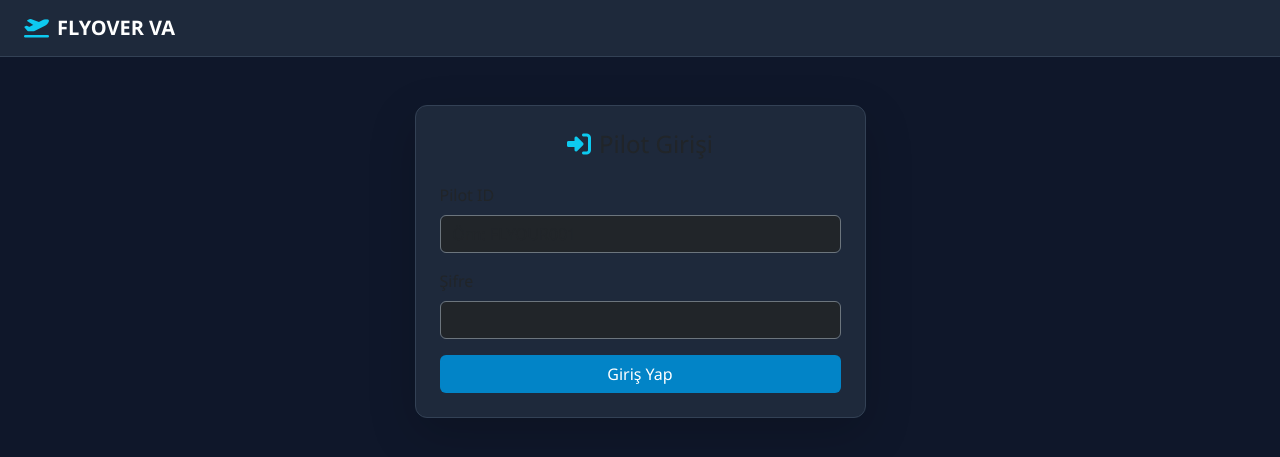
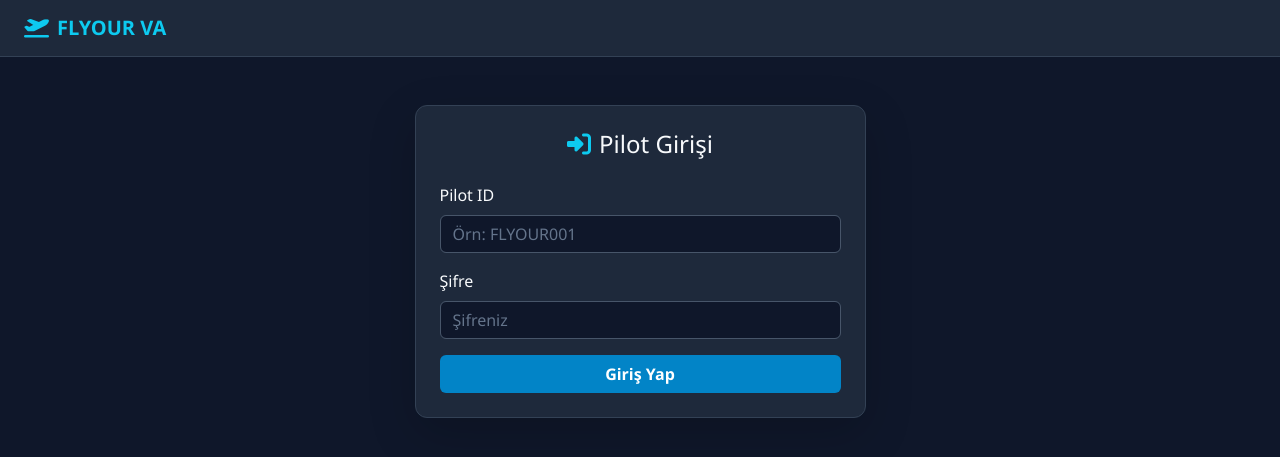
Before and after one commit to oozdfatih25-spec/flyour-va-system, a Flask app: page / in a window 1280 px wide. Shown: the top 457 px of the page. Run offline with Flask 3, Linux system fonts and the light colour scheme; some libraries are stand-ins or nearby versions.

Commit message:
Update index.html

```diff
--- a/Flyour_VA_System/templates/index.html
+++ b/Flyour_VA_System/templates/index.html
@@ -3,23 +3,43 @@
 <head>
     <meta charset="UTF-8">
     <meta name="viewport" content="width=device-width, initial-scale=1.0">
-    <title>Flyover Virtual Airways - Pilot Paneli</title>
+    <title>Flyour Virtual Airways - Pilot Paneli</title>
     <link href="https://cdn.jsdelivr.net/npm/bootstrap@5.3.0/dist/css/bootstrap.min.css" rel="stylesheet">
     <link rel="stylesheet" href="https://cdnjs.cloudflare.com/ajax/libs/font-awesome/6.4.0/css/all.min.css">
     <style>
-        body { background-color: #0f172a; color: #f8fafc; font-family: 'Segoe UI', Tahoma, Geneva, Verdana, sans-serif; }
-        .card-custom { background: #1e293b; border: 1px solid #334155; border-radius: 12px; }
+        body { background-color: #0f172a; color: #f8fafc !important; font-family: 'Segoe UI', Tahoma, Geneva, Verdana, sans-serif; }
+        .card-custom { background: #1e293b; border: 1px solid #334155; border-radius: 12px; color: #f8fafc; }
         .navbar-custom { background: #1e293b; border-bottom: 1px solid #334155; }
         .btn-flyour { background-color: #0284c7; color: white; }
         .btn-flyour:hover { background-color: #0369a1; color: white; }
         .badge-rank { background-color: #38bdf8; color: #0f172a; font-weight: bold; }
+
+        /* Tüm metinleri net beyaz yapma */
+        label, .form-label, h1, h2, h3, h4, h5, h6, p, span, div, li, small { color: #f8fafc !important; }
+        .text-muted { color: #94a3b8 !important; }
+
+        /* Form Kutuları Renk Düzeltmeleri */
+        .form-control {
+            background-color: #0f172a !important;
+            color: #ffffff !important;
+            border: 1px solid #475569 !important;
+        }
+        .form-control:focus {
+            background-color: #0f172a !important;
+            color: #ffffff !important;
+            border-color: #38bdf8 !important;
+            box-shadow: 0 0 0 0.25rem rgba(56, 189, 248, 0.25);
+        }
+        input::placeholder {
+            color: #64748b !important;
+        }
     </style>
 </head>
 <body>
 
     <!-- NAVBAR -->
     <nav class="navbar navbar-expand-lg navbar-dark navbar-custom px-4">
-        <a class="navbar-brand fw-bold" href="#"><i class="fa-solid fa-plane-departure text-info me-2"></i>FLYOVER VA</a>
+        <a class="navbar-brand fw-bold text-info" href="#"><i class="fa-solid fa-plane-departure me-2 text-info"></i>FLYOUR VA</a>
         <div class="ms-auto" id="navAuthSection">
             <!-- JS ile dinamik dolacak -->
         </div>
@@ -35,13 +55,13 @@
                     <form id="loginForm">
                         <div class="mb-3">
                             <label class="form-label">Pilot ID</label>
-                            <input type="text" id="loginPilotId" class="form-control bg-dark text-light border-secondary" placeholder="Örn: FLYOUR001" required>
+                            <input type="text" id="loginPilotId" class="form-control" placeholder="Örn: FLYOUR001" required>
                         </div>
                         <div class="mb-3">
                             <label class="form-label">Şifre</label>
-                            <input type="password" id="loginPassword" class="form-control bg-dark text-light border-secondary" required>
+                            <input type="password" id="loginPassword" class="form-control" placeholder="Şifreniz" required>
                         </div>
-                        <button type="submit" class="btn btn-flyour w-100">Giriş Yap</button>
+                        <button type="submit" class="btn btn-flyour w-100 fw-bold">Giriş Yap</button>
                     </form>
                 </div>
             </div>
@@ -55,7 +75,7 @@
                 <div class="col-md-12">
                     <div class="card card-custom p-4 d-flex flex-row align-items-center justify-content-between">
                         <div>
-                            <h3 class="mb-1" id="userName">--</h3>
+                            <h3 class="mb-1 text-info" id="userName">--</h3>
                             <p class="text-muted mb-0">Pilot ID: <span class="text-info fw-bold" id="userPilotId">--</span> | Rütbe: <span class="badge badge-rank" id="userRank">--</span></p>
                         </div>
                         <div class="text-end">
@@ -71,28 +91,28 @@
                 <!-- 1. UÇUŞ RAPORLAMA (UÇUŞ SAATİ OTOMATİK EKLENİR) -->
                 <div class="col-md-6">
                     <div class="card card-custom p-4 h-100">
-                        <h5><i class="fa-solid fa-file-signature text-info me-2"></i>Uçuş Raporla (PIREP)</h5>
+                        <h5 class="text-info"><i class="fa-solid fa-file-signature me-2"></i>Uçuş Raporla (PIREP)</h5>
                         <hr class="border-secondary">
                         <form id="flightReportForm">
                             <div class="mb-3">
                                 <label class="form-label">Uçuş Kodu</label>
-                                <input type="text" id="repFlightNum" class="form-control bg-dark text-light border-secondary" placeholder="Örn: FO101" required>
+                                <input type="text" id="repFlightNum" class="form-control" placeholder="Örn: FO101" required>
                             </div>
                             <div class="row">
                                 <div class="col-6 mb-3">
                                     <label class="form-label">Kalkış (ICAO)</label>
-                                    <input type="text" id="repDep" class="form-control bg-dark text-light border-secondary" placeholder="Örn: LTFM" required>
+                                    <input type="text" id="repDep" class="form-control" placeholder="Örn: LTFM" required>
                                 </div>
                                 <div class="col-6 mb-3">
                                     <label class="form-label">Varış (ICAO)</label>
-                                    <input type="text" id="repArr" class="form-control bg-dark text-light border-secondary" placeholder="Örn: LTAI" required>
+                                    <input type="text" id="repArr" class="form-control" placeholder="Örn: LTAI" required>
                                 </div>
                             </div>
                             <div class="mb-3">
                                 <label class="form-label">Uçuş Süresi (Saat)</label>
-                                <input type="number" step="0.1" id="repTime" class="form-control bg-dark text-light border-secondary" placeholder="Örn: 1.5" required>
+                                <input type="number" step="0.1" id="repTime" class="form-control" placeholder="Örn: 1.5" required>
                             </div>
-                            <button type="submit" class="btn btn-success w-100"><i class="fa-solid fa-paper-plane me-2"></i>Raporu Gönder & Saati İşle</button>
+                            <button type="submit" class="btn btn-success w-100 fw-bold"><i class="fa-solid fa-paper-plane me-2"></i>Raporu Gönder & Saati İşle</button>
                         </form>
                     </div>
                 </div>
@@ -100,7 +120,7 @@
                 <!-- 2. BANA ATANAN ROTALAR VE ÖDÜLLERİM -->
                 <div class="col-md-6">
                     <div class="card card-custom p-4 mb-4">
-                        <h5><i class="fa-solid fa-route text-warning me-2"></i>Bana Atanan Görev / Rotalar</h5>
+                        <h5 class="text-warning"><i class="fa-solid fa-route me-2"></i>Bana Atanan Görev / Rotalar</h5>
                         <hr class="border-secondary">
                         <ul class="list-group list-group-flush bg-transparent" id="myRoutesList">
                             <li class="list-group-item bg-transparent text-muted">Atanmış rota bulunmuyor.</li>
@@ -108,7 +128,7 @@
                     </div>
 
                     <div class="card card-custom p-4">
-                        <h5><i class="fa-solid fa-trophy text-warning me-2"></i>Başarılarım & Rozetlerim</h5>
+                        <h5 class="text-warning"><i class="fa-solid fa-trophy me-2"></i>Başarılarım & Rozetlerim</h5>
                         <hr class="border-secondary">
                         <div id="myAchievementsList" class="d-flex flex-wrap gap-2">
                             <span class="text-muted">Henüz ödül tanımlanmadı.</span>
@@ -128,39 +148,39 @@
                         <div class="row g-4">
                             <!-- ROTA ATAMA FORMU -->
                             <div class="col-md-6">
-                                <h6><i class="fa-solid fa-plus-circle me-2"></i>Pilota Rota Atama</h6>
+                                <h6><i class="fa-solid fa-plus-circle me-2 text-warning"></i>Pilota Rota Atama</h6>
                                 <form id="adminAssignRouteForm">
                                     <div class="mb-2">
-                                        <input type="text" id="admPilotId" class="form-control bg-dark text-light border-secondary" placeholder="Hedef Pilot ID (Örn: FLYOUR002)" required>
+                                        <input type="text" id="admPilotId" class="form-control" placeholder="Hedef Pilot ID (Örn: FLYOUR002)" required>
                                     </div>
                                     <div class="mb-2">
-                                        <input type="text" id="admFlightNum" class="form-control bg-dark text-light border-secondary" placeholder="Uçuş Kodu (Örn: FO202)" required>
+                                        <input type="text" id="admFlightNum" class="form-control" placeholder="Uçuş Kodu (Örn: FO202)" required>
                                     </div>
                                     <div class="row g-2 mb-2">
-                                        <div class="col-6"><input type="text" id="admDep" class="form-control bg-dark text-light border-secondary" placeholder="Kalkış (LTFM)" required></div>
-                                        <div class="col-6"><input type="text" id="admArr" class="form-control bg-dark text-light border-secondary" placeholder="Varış (LTBJ)" required></div>
+                                        <div class="col-6"><input type="text" id="admDep" class="form-control" placeholder="Kalkış (LTFM)" required></div>
+                                        <div class="col-6"><input type="text" id="admArr" class="form-control" placeholder="Varış (LTBJ)" required></div>
                                     </div>
                                     <div class="mb-2">
-                                        <input type="text" id="admAircraft" class="form-control bg-dark text-light border-secondary" placeholder="Uçak Tipi (A320 / B738)" required>
+                                        <input type="text" id="admAircraft" class="form-control" placeholder="Uçak Tipi (A320 / B738)" required>
                                     </div>
-                                    <button type="submit" class="btn btn-warning w-100">Rotayı Pilota Atayınız</button>
+                                    <button type="submit" class="btn btn-warning w-100 fw-bold">Rotayı Pilota Atayınız</button>
                                 </form>
                             </div>
 
                             <!-- ÖDÜL VERME FORMU -->
                             <div class="col-md-6">
-                                <h6><i class="fa-solid fa-award me-2"></i>Pilota Rozet / Ödül Verme</h6>
+                                <h6><i class="fa-solid fa-award me-2 text-warning"></i>Pilota Rozet / Ödül Verme</h6>
                                 <form id="adminGiveAwardForm">
                                     <div class="mb-2">
-                                        <input type="text" id="admAwardPilotId" class="form-control bg-dark text-light border-secondary" placeholder="Target Pilot ID" required>
+                                        <input type="text" id="admAwardPilotId" class="form-control" placeholder="Hedef Pilot ID (Örn: FLYOUR002)" required>
                                     </div>
                                     <div class="mb-2">
-                                        <input type="text" id="admAwardTitle" class="form-control bg-dark text-light border-secondary" placeholder="Ödül Başlığı (Örn: Gece Kuşu)" required>
+                                        <input type="text" id="admAwardTitle" class="form-control" placeholder="Ödül Başlığı (Örn: Gece Kuşu)" required>
                                     </div>
                                     <div class="mb-2">
-                                        <input type="text" id="admAwardDesc" class="form-control bg-dark text-light border-secondary" placeholder="Açıklama (Örn: 10 Gece uçuşu tamamlandı)" required>
+                                        <input type="text" id="admAwardDesc" class="form-control" placeholder="Açıklama (Örn: 10 Gece uçuşu tamamlandı)" required>
                                     </div>
-                                    <button type="submit" class="btn btn-warning w-100">Ödülü Tanımla</button>
+                                    <button type="submit" class="btn btn-warning w-100 fw-bold">Ödülü Tanımla</button>
                                 </form>
                             </div>
                         </div>
@@ -263,7 +283,7 @@
                 .then(res => res.json())
                 .then(routes => {
                     const list = document.getElementById('myRoutesList');
-                    if (routes.length === 0) {
+                    if (!routes || routes.length === 0) {
                         list.innerHTML = '<li class="list-group-item bg-transparent text-muted">Bana atanan aktif rota bulunmuyor.</li>';
                         return;
                     }
@@ -284,7 +304,7 @@
                 .then(res => res.json())
                 .then(ach => {
                     const box = document.getElementById('myAchievementsList');
-                    if (ach.length === 0) {
+                    if (!ach || ach.length === 0) {
                         box.innerHTML = '<span class="text-muted">Henüz ödül tanımlanmadı.</span>';
                         return;
                     }
```
